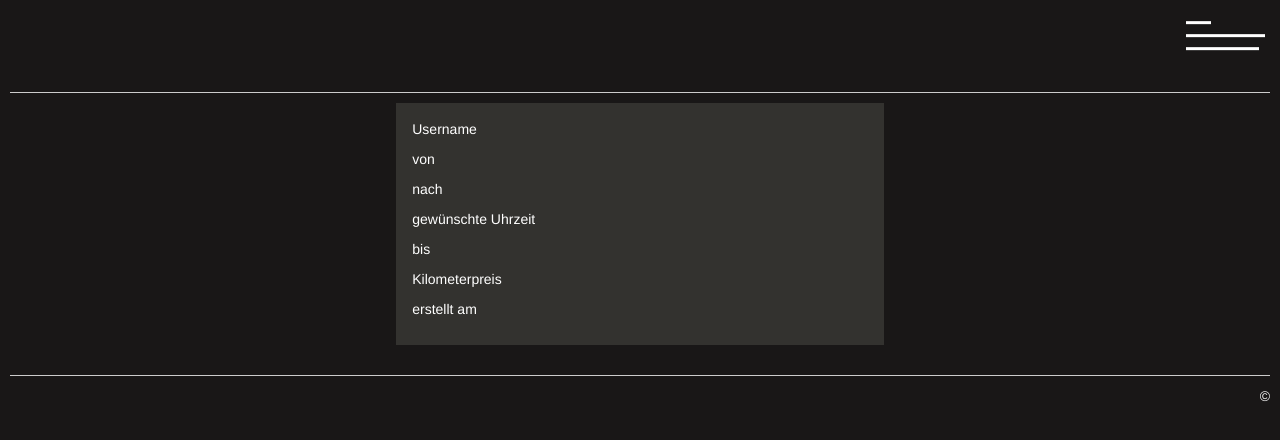
After one commit to LPaaS-WiInf-Projektgruppe/Projekt-Knock-Knock, a Flask app: template project_knock_knock/templates/com_offer_detail.html in a window 1280 px wide. The commit adds this page. Shown: the top 440 px of the page. Run offline with Flask 2, Linux system fonts and the light colour scheme; the template is opened without the code that fills it, so the values that code supplies are empty; some libraries are stand-ins or nearby versions.

Commit message:
- detailseite erstellt

```diff
--- a/project_knock_knock/__init__.py
+++ b/project_knock_knock/__init__.py
@@ -9,6 +9,7 @@ from werkzeuge.SettingsWerkzeug import settings
 from werkzeuge.AboutWerkzeug import about
 from werkzeuge.ComOfferWerkzeug import comOffer
 from werkzeuge.DriverOfferWerkzeug import driverOffer
+from werkzeuge.ComOfferDetailWerkzeug import com_offer_detail
 
 from Models import User
 from extensions import db
@@ -29,6 +30,7 @@ def createApp(config_file= 'config.py'):
     app.register_blueprint(settings)
     app.register_blueprint(about)
     app.register_blueprint(comOffer)
+    app.register_blueprint(com_offer_detail)
     app.register_blueprint(driverOffer)
 
 
--- a/project_knock_knock/extensions.py
+++ b/project_knock_knock/extensions.py
@@ -2,6 +2,5 @@ from flask_sqlalchemy import SQLAlchemy
 from sqlalchemy import MetaData
 
 
-
 metadata = MetaData()
 db = SQLAlchemy(metadata=metadata)
--- /dev/null
+++ b/project_knock_knock/static/com_offer_detail__style.css
@@ -0,0 +1,18 @@
+body
+{
+    color: #FFFFFF;
+}
+.roboto-font
+{
+  font-size: 19px;
+  font-size: 1.2rem;
+  font-family: roboto;
+  font-weight: 300;
+}
+
+.content
+{
+    padding: 16px;
+    background: #33322F;
+    color: white;
+}
--- a/project_knock_knock/templates/comOffer.html
+++ b/project_knock_knock/templates/comOffer.html
@@ -50,7 +50,7 @@
           <td>
             <a href="/deleteComOffer/{{comOffer.id}}">Löschen</a>
             <br>
-            <a href = "">Details</a>
+            <a href = "/com_offer_detail/{{comOffer.id}}">Details</a>
           </td>
         </tr>
         {% endfor %}
--- /dev/null
+++ b/project_knock_knock/templates/com_offer_detail.html
@@ -0,0 +1,32 @@
+
+{% extends 'flask_user/_public_base.html' %}
+
+{% block extra_css %}
+     {{ fontawesome_html() }}
+      <link href="{{url_for('static', filename='com_offer_detail__style.css')}}" rel="stylesheet" type="text/css">
+{% endblock %}
+
+
+{% block header %}
+
+
+ {% endblock %}
+
+ {% block content %}
+
+<div class="content">
+
+
+<p>Username {{ data.creator.first().username }}</p>
+<p>von {{ data.start }}</p>
+<p>nach {{ data.destination }}</p>
+<p>gewünschte Uhrzeit {{ data.start_time }}</p>
+<p>bis {{ data.start_time }}</p>
+<p>Kilometerpreis {{ data.kilometerpreis }}</p>
+<p>erstellt am {{ data.created_at }}</p>
+
+
+  </div>
+
+
+{% endblock %}
```
Also changed, not shown: project_knock_knock/Models.py (+18 -16 lines), project_knock_knock/werkzeuge/ComOfferDetailWerkzeug.py (added, +19 -0 lines), project_knock_knock/werkzeuge/ComOfferWerkzeug.py (+16 -8 lines), project_knock_knock/werkzeuge/__init__.py (+10 -0 lines).
